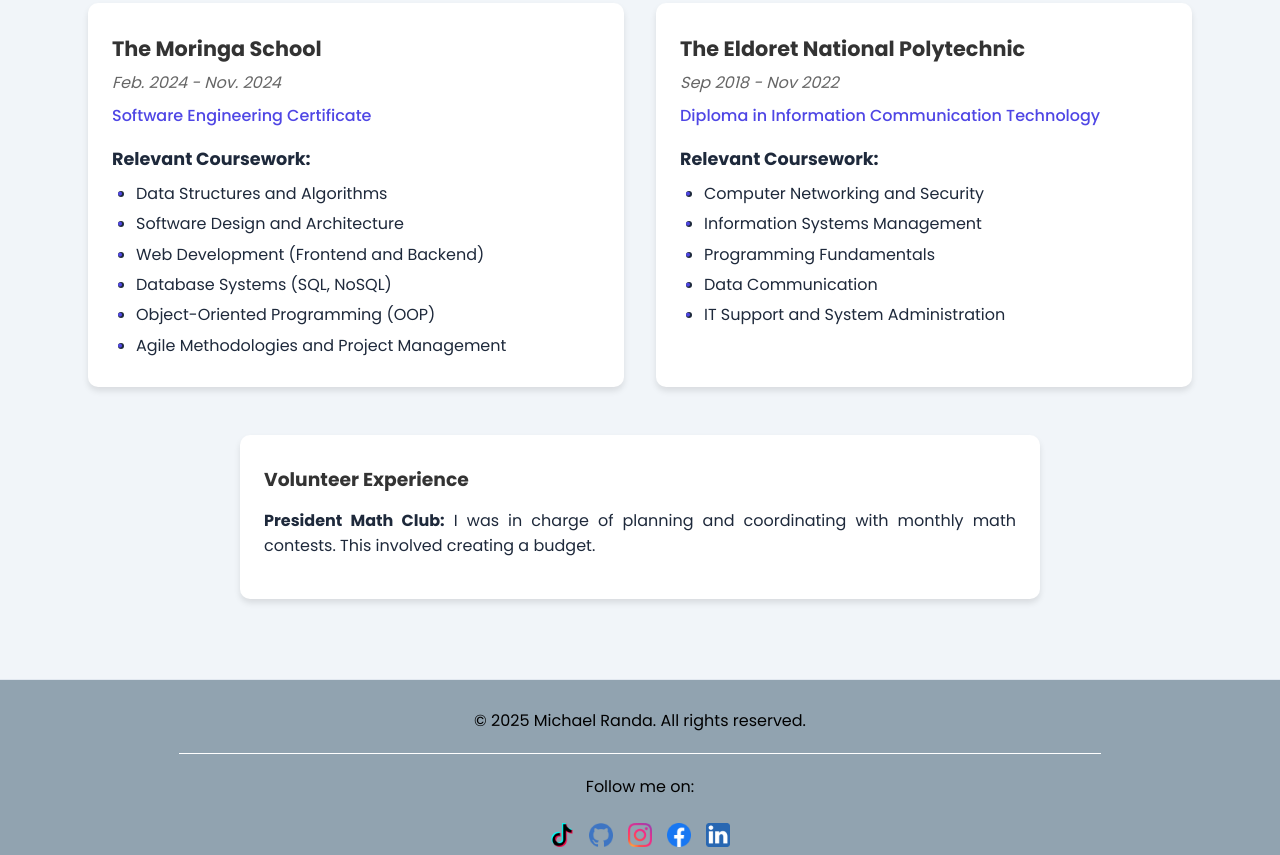
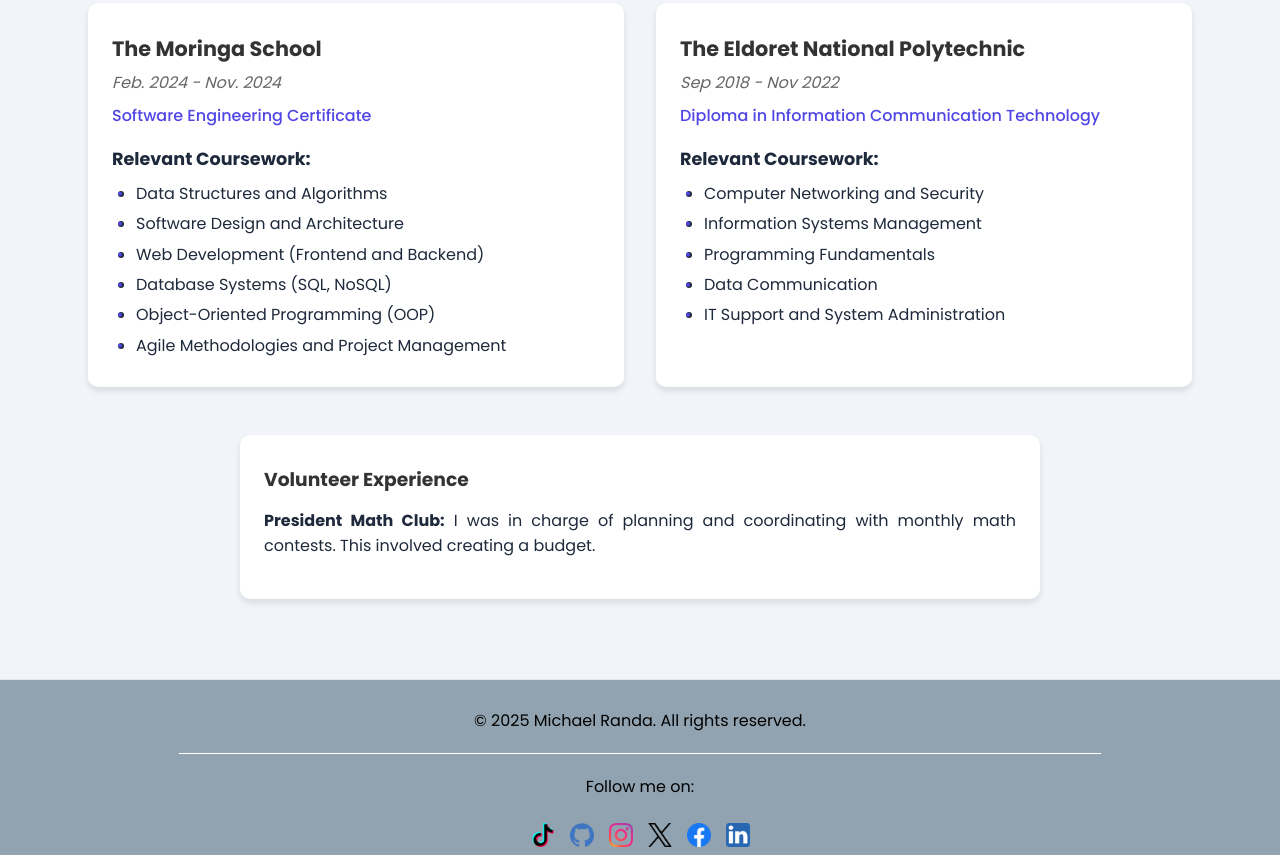
Before and after one commit to MikeMitch88/mike-portfolio, a plain HTML site: page about.html in a window 1280 px wide. Shown: the part 543-1398 px from the top of the page. Drawn offline with Linux system fonts and the light colour scheme.

Commit message:
modified the projects

```diff
--- a/about.html
+++ b/about.html
@@ -128,6 +128,9 @@
             <a href="https://twitter.com/yourhandle" target="_blank" >
               <img src="../assets/images/git.png" alt="Twitter">
             </a>
+            <a href="https://x.com/michaelranda95" target="_blank" >
+              <img src="../assets/images/x.png" alt="Twitter">
+
             <a href="https://www.facebook.com/michael.randa.374" target="_blank" >
               <img src="../assets/images/fb.png" alt="Facebook">
 
```
Also changed, not shown: contact.html (+3 -0 lines), projects.html (+3 -0 lines), skills.html (+2 -0 lines).
